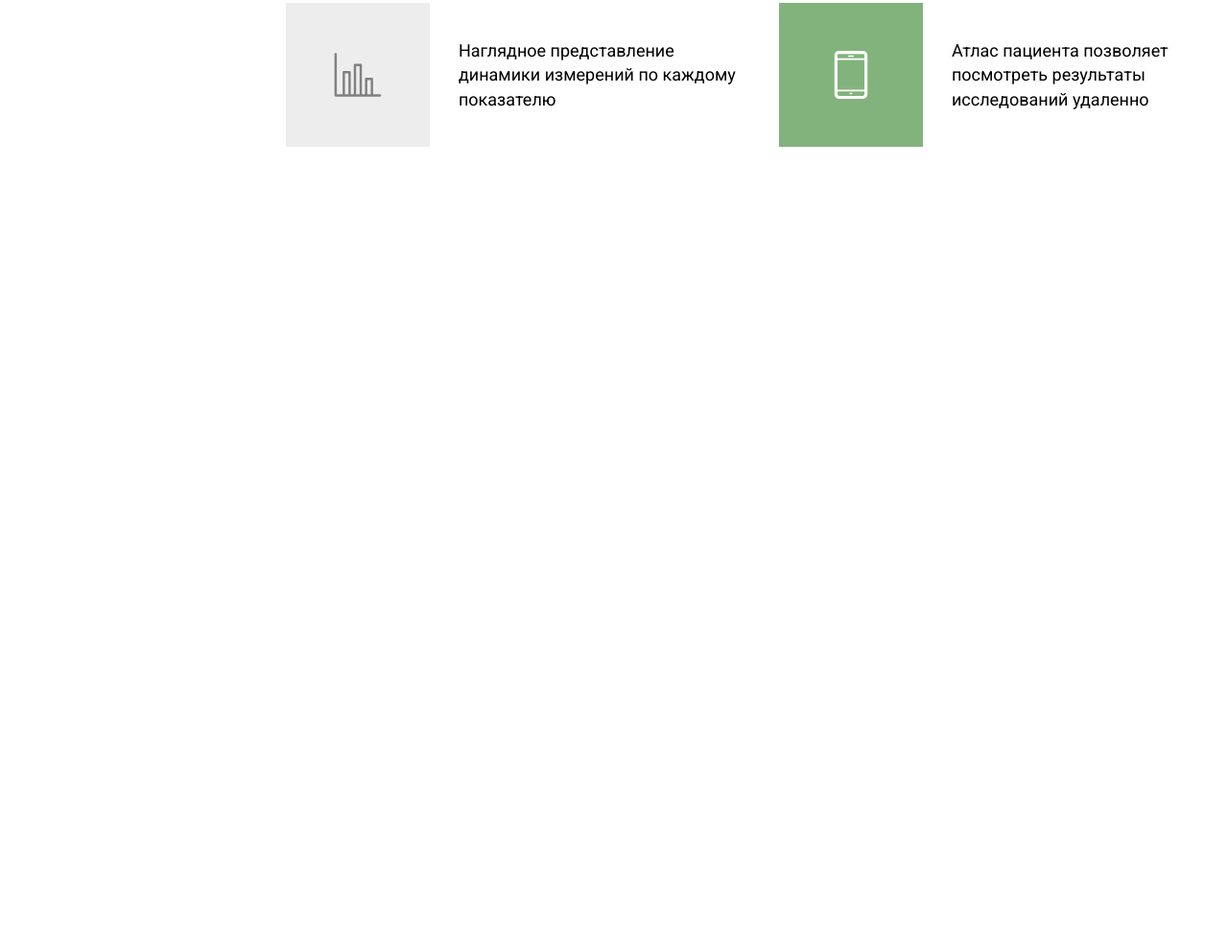
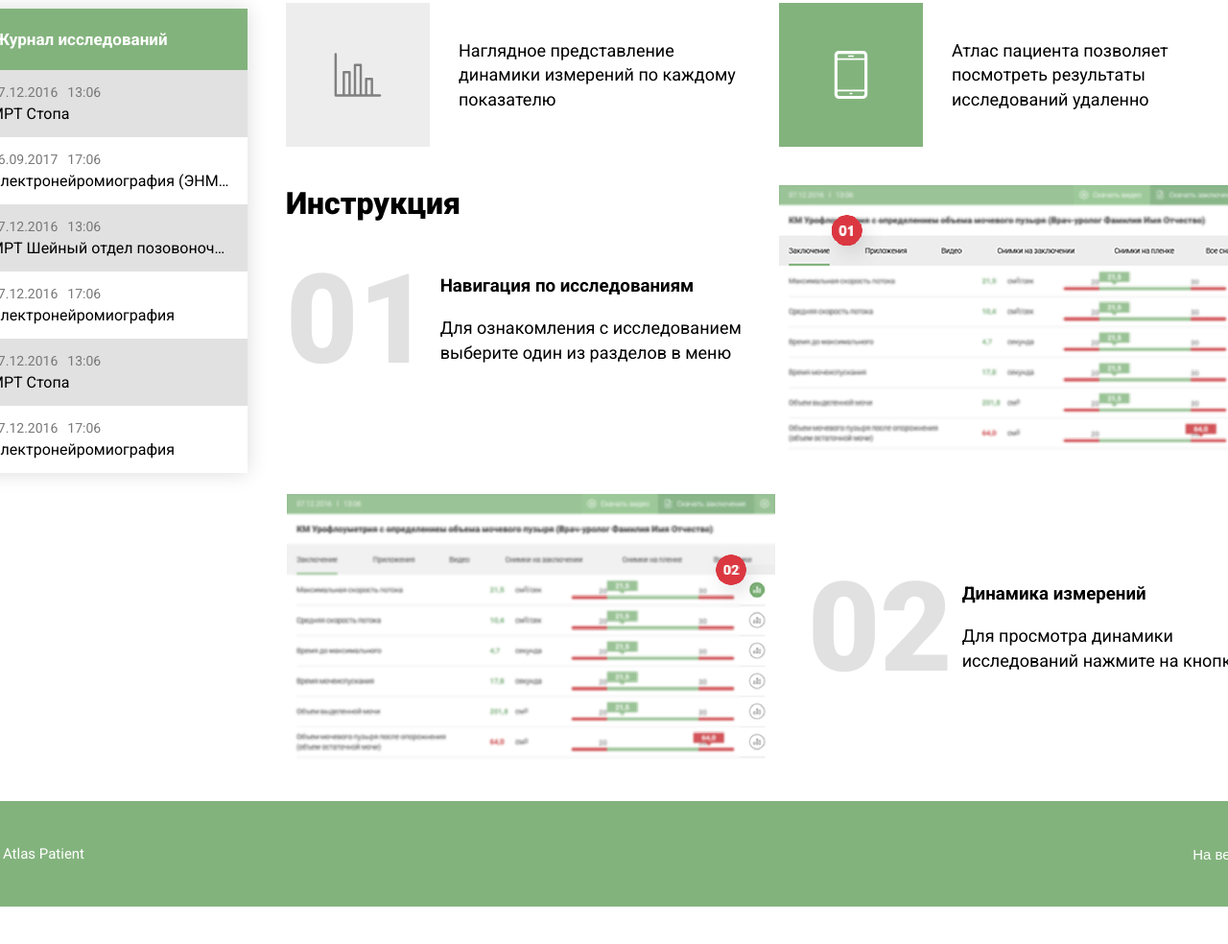
Before and after one commit to simuchoi/Medexpert-JS, a plain HTML site: page index.html in a window 1280 px wide. Shown: the part 794-1778 px from the top of the page at 96% size. After the commit the page ends 1739 px from the top, so only its background shows below. Drawn offline with Linux system fonts and the light colour scheme.

Commit message:
Создание блоков инструкций в main, добавление sidebar журнала исследований, реализация карточек при помощи JS для отображение процедур, добавление hover/active состояний на кнопки

```diff
--- a/index.html
+++ b/index.html
@@ -18,25 +18,25 @@
         <nav>
             <ul class="navbar__list">
                 <li class="link">
-                    <a class="menu-link" href="#">Главная</a>
+                    <button class="menu-link" href="#">Главная</button>
                 </li>
                 <li class="link">
-                    <a class="menu-link" href="#">Обследование и анализы</a>
+                    <button class="menu-link" href="#">Обследование и анализы</button>
                 </li>
                 <li class="link">
-                    <a class="menu-link" href="#">Запись онлайн</a>
+                    <button class="menu-link" href="#">Запись онлайн</button>
                 </li>
             </ul>
 
             <ul class="navbar__list --secondary-list">
                 <li class="link">
                     <img class="nav-icon" src="./img/profile-icon.svg" alt="">
-                    <a class="menu-link" href="#">Личные данные</a>
+                    <button class="menu-link" href="#">Личные данные</button>
                 </li>
 
                 <li class="link">
                     <img class="nav-icon" src="./img/exit-icon.svg" alt="">
-                    <a class="menu-link" href="#">Выход</a>
+                    <button class="menu-link" href="#">Выход</button>
                 </li>
             </ul>
         </nav>
@@ -53,12 +53,12 @@
     </header>
 
     <main>
-        <div class="main__left">
-            <div class="sidebar_research-filter">
-                <div class="sidebar__title-section">
+        <section class="main__left">
+            <div class="sidebar__research-filter">
+                <div class="sidebar__title-section --filter-section">
                     <p class="sidebar__title">Фильтры исследований</p>
                 </div>
-                <div class="sidebar__wrapper">
+                <div class="sidebar__wrapper --filter-wrapper">
                     <div class="sidebar__wrapper --column">
                         <button class="sidebar__option-btn">
                             <img class="option-btn__icon" src="./img/mri-scan-icon.png" alt="mri-scan-icon.png">
@@ -114,12 +114,16 @@
                 </div>
             </div>
 
-            <div class="sidebar_research-journal">
+            <div class="sidebar__research-journal">
+                <div class="sidebar__title-section">
+                    <p class="sidebar__title">Журнал исследований</p>
+                </div>
+                <!-- Контейнер для карточек -->
+                <div id="cardContainer"></div>
+            </div>
+        </section>
 
-            </div>
-        </div>
-
-        <div class="main__right">
+        <section class="main__right">
             <div class="welcome-section">
                 <h1 class="welcome-title">Добро пожаловать<br>в атлас пациента</h1>
                 <p class="welcome-text">Ознакомьтесь с краткой инструкцией<br>и возможностями сервиса "Атлас Пациент".</p>
@@ -153,8 +157,38 @@
                     </div>
                 </div>
             </div>
+
+            <div class="instruction-section">
+                <h2 class="instruction-title">Инструкция</h2>
+                <div class="instruction__blocks">
+                    <div class="instruction__block">
+                        <p class="instruction-num">01</p>
+                        <div class="instruction__block__info">
+                            <h3 class="instruction__block__title">Навигация по исследованиям</h3>
+                            <p class="instruction__block__text">Для ознакомления с исследованием<br>выберите один из разделов в меню</p>
+                        </div>
+                        <img class="instruction-screen" src="./img/instruction-screen-1.png" alt="">
+                    </div>
+
+                    <div class="instruction__block">
+                        <img class="instruction-screen" src="./img/instruction-screen-2.png" alt="">
+                        <p class="instruction-num">02</p>
+                        <div class="instruction__block__info">
+                            <h3 class="instruction__block__title">Динамика измерений</h3>
+                            <p class="instruction__block__text">Для просмотра динамики<br>исследований нажмите на кнопку</p>
+                        </div>
+                    </div>
+                </div>
+            </div>
+        </section>
+    </main>
+
+    <footer class="footer">
+        <div class="footer__content">
+            <p class="footer__text --footer-elem">© 2018 Atlas Patient</p>
+            <button class="footer__btn-up --footer-elem">На верх ↑</button>
         </div>
-    </main>
+    </footer>
 </body>
     <!-- Подключение скрипта -->
     <script src="./script.js"></script>
--- a/script.js
+++ b/script.js
@@ -0,0 +1,52 @@
+const cardData = [
+    {
+        "date": "07.12.2016",
+        "time": "13:06",
+        "name": "МРТ Стопа"
+    },
+    {
+        "date": "26.09.2017",
+        "time": "17:06",
+        "name": "Электронейромиография (ЭНМГ)"
+    },
+    {
+        "date": "07.12.2016",
+        "time": "13:06",
+        "name": "МРТ Шейный отдел позовоночника"
+    },
+    {
+        "date": "07.12.2016",
+        "time": "17:06",
+        "name": "Электронейромиография"
+    },
+    {
+        "date": "07.12.2016",
+        "time": "13:06",
+        "name": "МРТ Стопа"
+    },
+    {
+        "date": "07.12.2016",
+        "time": "17:06",
+        "name": "Электронейромиография"
+    },
+];
+
+const cardContainer = document.getElementById('cardContainer');
+
+cardData.forEach((data, index) => {
+    const isPrimary = (index + 1) % 2 !== 0;
+    const cardClass = isPrimary ? '--primary-card' : '';
+
+    const cardHTML = `
+        <div class="sidebar__wrapper ${cardClass}">
+            <div class="sidebar__card">
+                <div class="card__date-wrapper">
+                    <p class="card__date">${data.date}</p>
+                    <p class="card__time">${data.time}</p>
+                </div>
+                <p class="card__name">${data.name}</p>
+            </div>
+        </div>
+    `;
+    cardContainer.insertAdjacentHTML('beforeend', cardHTML);
+});
--- a/styles.css
+++ b/styles.css
@@ -7,6 +7,26 @@
 p, a, h1, h2, h3 {
     font-family: "Roboto", sans-serif;
     color: #000;
+}
+
+h2 {
+    font-size: 32px;
+    font-weight: 800;
+}
+
+button {
+    border: none;
+    transition: all 0.3s ease;
+    cursor: pointer;
+}
+
+button:hover {
+    background-color: #00000030;
+}
+
+button:active {
+    cursor: default;
+    background-color: inherit;
 }
 
 html {
@@ -19,7 +39,6 @@ body {
     flex-direction: column;
     align-items: center;
     width: 1440px;
-    height: 2000px;
 }
 
 header {
@@ -42,12 +61,12 @@ nav {
     display: flex;
     align-items: center;
     height: 45px;
-    gap: 34px;
-    margin: 0px 40px 0px 40px;
+    gap: 5px;
+    margin: 0px 30px 0px 30px;
 }
 
 .--secondary-list {
-   gap: 50px;
+   gap: 30px;
 }
 
 .link {
@@ -58,6 +77,7 @@ nav {
     text-decoration: none;
     font-size: 15px;
     font-weight: 500;
+    padding: 13px;
 }
 
 .nav-icon {
@@ -89,9 +109,7 @@ nav {
 
 .service-name {
     font-size: 20px;
-
     font-weight: 800;
-
     color: #ca474c;
 }
 
@@ -101,7 +119,6 @@ nav {
 
 .service-profile-link {
     font-size: 15px;
-
     font-weight: 800;
     color: #000000;
     text-decoration: none;
@@ -110,7 +127,6 @@ nav {
 
 main {
     display: flex;
-    height: 400px;
     width: 100%;
 }
 
@@ -119,18 +135,18 @@ main {
 }
 
 .main__right {
-    background-color: #ededed;
     margin-left: 40px;
     width: 1100px;
 }
 
-.sidebar_research-filter {
+.sidebar__research-filter {
     display: flex;
     flex-direction: column;
     position: relative;
     box-shadow: #00000025 0px 0px 20px;
     background-color: #fff;
     margin-left: 40px;
+    margin-bottom: 40px;
 }
 
 .sidebar__title-section {
@@ -139,6 +155,9 @@ main {
     background-color: #83b37d;
     width: 100%;
     height: 64px;
+}
+
+.--filter-section {
     margin-bottom: 22px;
 }
 
@@ -152,6 +171,9 @@ main {
 
 .sidebar__wrapper {
     display: flex;
+}
+
+.--filter-wrapper {
     margin-bottom: 10px;
 }
 
@@ -169,13 +191,9 @@ main {
     height: 42px;
     width: 100px;
     border: none;
-    cursor: pointer;
+    padding: 0px;
     background-color: #fff;
     transition: all 0.3s ease;
-}
-
-.sidebar__option-btn:hover {
-    background-color: #ededed;
 }
 
 .option-btn__icon {
@@ -219,6 +237,10 @@ main {
     border: none;
 }
 
+.researches-btn:hover {
+    background-color: #5b7b57;
+}
+
 .--rsrch-show {
     width: 220px;
     text-align: left;
@@ -237,13 +259,13 @@ main {
 .welcome-section {
     display: flex;
     flex-direction: column;
-    height: 300px;
+    height: 320px;
     background-image: url('./img/welcome-background.png');
     background-size: cover;
     background-position: center;
     background-repeat: no-repeat;
     margin-right: 40px;
-    margin-bottom: 55px;
+    margin-bottom: 35px;
     box-shadow: #00000025 20px;
 }
 
@@ -266,8 +288,6 @@ main {
 
 .welcome-info__title {
     margin-top: 33px;
-    font-size: 32px;
-    font-weight: 800;
     margin-bottom: 30px;
 }
 
@@ -275,6 +295,7 @@ main {
     display: grid;
     grid-template-columns: repeat(2, 0.45fr);
     gap: 44px;
+    margin-bottom: 40px;
 }
 
 .welcome-info__cell {
@@ -306,3 +327,123 @@ main {
     font-size: 18px;
     line-height: 1.4;
 }
+
+.instruction-section {
+    position: relative;
+}
+
+.instruction-title {
+    position: absolute;
+    top: 0;
+}
+
+.instruction__cell {
+    display: flex;
+    background-color: #83b37d;
+    align-items: center;
+}
+
+.instruction-section {
+    display: flex;
+}
+
+.instruction__block {
+}
+
+.instruction__block {
+    display: flex;
+    align-items: center;
+    margin-bottom: 40px;
+}
+
+.instruction-num {
+    font-size: 130px;
+    font-weight: 800;
+    color: #e1e1e1;
+}
+
+.instruction__block:first-of-type .instruction-screen {
+    margin-left: 33px;
+}
+
+.instruction__block:nth-of-type(2) .instruction-screen {
+    margin-right: 33px;
+}
+
+.instruction__block__title {
+    margin-bottom: 20px;
+    margin-left: 10px;
+}
+
+.instruction__block__text {
+    width: 320px;
+    font-size: 18px;
+    line-height: 1.4;
+    margin-left: 10px;
+}
+
+.sidebar__research-journal {
+    display: flex;
+    flex-direction: column;
+    box-shadow: #00000025 0px 0px 20px;
+    background-color: #fff;
+    margin-left: 40px;
+}
+
+.sidebar__card {
+    display: flex;
+    justify-content: center;
+    flex-direction: column;
+    margin-left: 30px;
+    height: 70px;
+}
+
+.card__date-wrapper {
+    display: flex;
+    gap: 10px;
+    margin-bottom: 5px;
+}
+
+.card__name {
+    white-space: nowrap;
+    overflow: hidden;
+    text-overflow: ellipsis;
+    width: 250px;
+}
+
+.card__date, .card__time {
+    font-size: 14px;
+    color: #787878;
+}
+
+.--primary-card {
+    background-color: #e1e1e1;
+}
+
+.footer {
+    display: flex;
+    width: 100%;
+    height: 110px;
+    background-color: #83b37d;
+}
+
+.footer__content {
+    display: flex;
+    justify-content: space-between;
+    align-items: center;
+    width: 1440px;
+    color: #fff;
+}
+
+.--footer-elem {
+    color: #fff;
+    margin: 0px 30px 0px 30px;
+    font-size: 15px;
+    font-weight: 400;
+}
+
+.footer__btn-up {
+    border: none;
+    background: none;
+    padding: 20px;
+}
```
Also changed, not shown: img/instruction-screen-1.png (added), img/instruction-screen-2.png (added).
